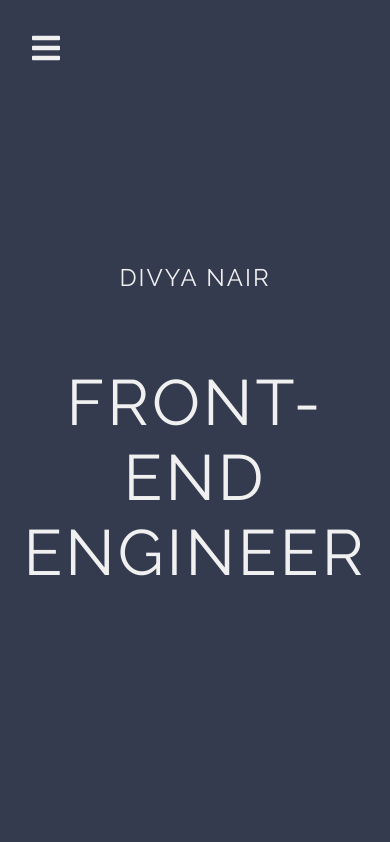
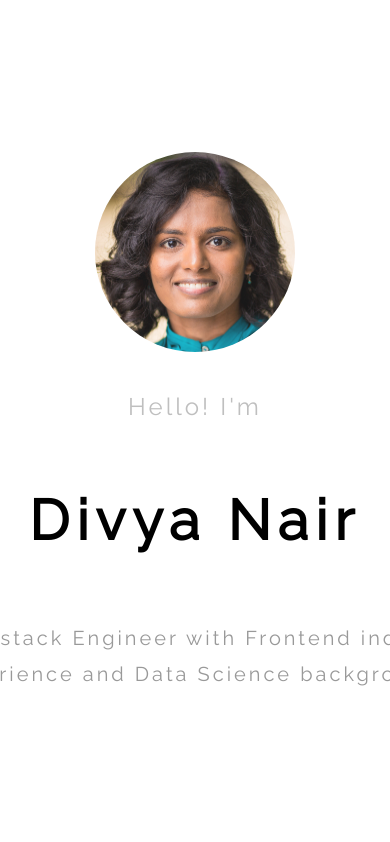
Before and after one commit to dsnair/personal-website, a React (Create React App) app: page / in a window 390 px wide. Shown: the top 842 px of the page. Built offline with nearby package versions, Linux system fonts and the light colour scheme.

Commit message:
redo intro page responsively

```diff
--- a/src/Home/Home.css
+++ b/src/Home/Home.css
@@ -1,54 +1,39 @@
 #home {
   display: flex;
   flex-direction: column;
-  height: 100%;
-  background-color: rgb(52, 59, 79);
+  justify-content: center;
+  align-items: center;
+  font-family: 'Raleway', sans-serif;
+  height: 100vh;
 }
 
-#home header {
-  display: flex;
-  flex-direction: column;
-  height: 100vh;
-  justify-content: center;
-  text-align: center;
-  font-family: "Raleway", sans-serif;
-  color: rgb(240, 240, 240);
-  text-transform: uppercase;
-  margin-top: -75px;
+#home img {
+  border-radius: 50%;
+  height: 200px;
+  width: 200px;
+  margin: 20px auto;
+  opacity: 0.9;
 }
 
 #home h1 {
-  font-weight: 500;
-  letter-spacing: 2px;
-  position: relative;
-  animation: myname;
-  animation-duration: 3s;
-  animation-fill-mode: forwards;
-  animation-timing-function: ease-in-out;
-}
-
-@keyframes myname {
-  from {
-    right: -50vw;
-  }
-  to {
-    right: 0;
-  }
+  font-size: 56px;
+  font-weight: 900;
+  letter-spacing: 7px;
 }
 
 #home h2 {
-  font-size: 4em;
-  font-weight: 400;
+  font-size: 24px;
+  font-weight: 300;
   letter-spacing: 3px;
-  word-spacing: 10px;
+  color: #bfbfbf;
 }
 
-#home i {
-  color: rgb(240, 240, 240);
-  font-size: 2em;
-  padding: 1em;
+#home p {
+  font-size: 20px;
+  font-weight: 500;
+  text-align: center;
+  letter-spacing: 3px;
+  color: #999999;
+  width: 600px;
+  line-height: 1.8;
 }
-
-#home i:hover {
-  cursor: pointer;
-}
--- a/src/Home/Home.js
+++ b/src/Home/Home.js
@@ -1,36 +1,17 @@
-import React, { Component } from "react";
-import Nav from "./Nav";
-import "./Nav.css";
-import "./Home.css";
+import React from 'react'
+import Closeup from './Closeup.jpg'
+import './Home.css'
 
-class Home extends Component {
-  state = {
-    navVisible: false
-  };
+const Home = () => (
+  <section id="home">
+    <img src={Closeup} alt="Divya Nair's headshot" />
+    <h2>Hello! I'm</h2>
+    <h1>Divya Nair</h1>
+    <p>
+      A Fullstack Engineer with Frontend industry experience and Data Science
+      background.
+    </p>
+  </section>
+)
 
-  navStatus() {
-    this.setState({
-      navVisible: !this.state.navVisible
-    });
-  }
-
-  render() {
-    return (
-      <React.Fragment>
-        <Nav
-          navVisible={this.state.navVisible}
-          navStatus={this.navStatus.bind(this)}
-        />
-        <section id="home">
-          <i className="fas fa-bars" onClick={() => this.navStatus()} />
-          <header>
-            <h1>Divya Nair</h1>
-            <h2>Front-end Engineer</h2>
-          </header>
-        </section>
-      </React.Fragment>
-    );
-  }
-}
-
-export default Home;
+export default Home
```
Also changed, not shown: src/Home/Closeup.jpg (added).
